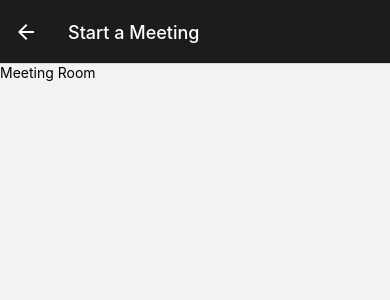
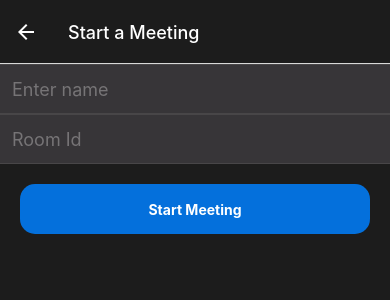
Before and after one commit to Real-Musafir/reactNative-Zoom-Clone, a React Native app: screen /Room in a window 390 px wide. Shown: the top 300 px of the page. Built offline with nearby package versions, Linux system fonts and the light colour scheme.

Commit message:
complete meeting room design

```diff
--- a/Navigation.js
+++ b/Navigation.js
@@ -23,6 +23,7 @@
             title: "Start a Meeting",
             headerStyle: {
               backgroundColor: "#1c1c1c",
+              shadowOpacity: 0,
             },
             headerTintColor: "white",
           }}
--- a/screens/MeetingRoom.js
+++ b/screens/MeetingRoom.js
@@ -1,12 +1,76 @@
-import React from "react";
-import { View, Text } from "react-native";
+import React, { useState } from "react";
+import { View, Text, StyleSheet, TextInput } from "react-native";
+import { TouchableOpacity } from "react-native-gesture-handler";
 
 function MeetingRoom() {
+  const [name, setName] = useState();
+  const [roomId, setRoomId] = useState();
+
   return (
-    <View>
-      <Text>Meeting Room</Text>
+    <View style={styles.container}>
+      <View style={styles.startMeetingContainer}>
+        <View style={styles.info}>
+          <TextInput
+            style={styles.textInput}
+            value={name}
+            placeholder="Enter name"
+            placeholderTextColor="#767476"
+            onChangeText={(text) => setName(text)}
+          />
+        </View>
+        <View style={styles.info}>
+          <TextInput
+            style={styles.textInput}
+            value={roomId}
+            placeholder="Room Id"
+            placeholderTextColor="#767476"
+            onChangeText={(text) => setRoomId(text)}
+          />
+        </View>
+        <View style={{ alignItems: "center" }}>
+          <TouchableOpacity
+            style={styles.startMeetingButton}
+            onPress={() => {}}
+          >
+            <Text style={{ color: "white", fontWeight: "bold" }}>
+              Start Meeting
+            </Text>
+          </TouchableOpacity>
+        </View>
+      </View>
     </View>
   );
 }
 
 export default MeetingRoom;
+
+const styles = StyleSheet.create({
+  container: {
+    backgroundColor: "#1c1c1c",
+    flex: 1,
+  },
+  startMeetingContainer: {},
+  info: {
+    width: "100%",
+    backgroundColor: "#373538",
+    height: 50,
+    borderTopWidth: 1,
+    borderBottomWidth: 1,
+    borderColor: "#484648",
+    padding: 12,
+    justifyContent: "center",
+  },
+  textInput: {
+    color: "white",
+    fontSize: 18,
+  },
+  startMeetingButton: {
+    width: 350,
+    marginTop: 20,
+    justifyContent: "center",
+    alignItems: "center",
+    backgroundColor: "#0470DC",
+    height: 50,
+    borderRadius: 15,
+  },
+});
```
